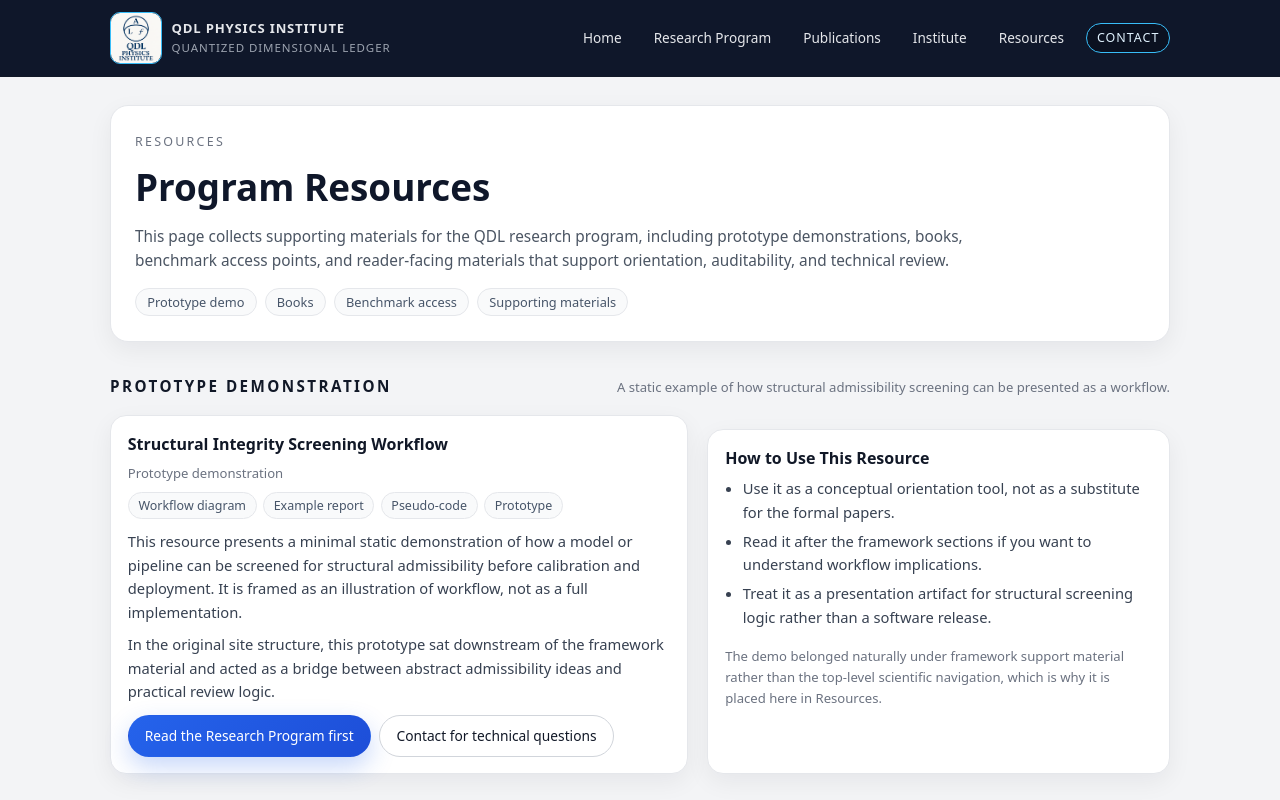
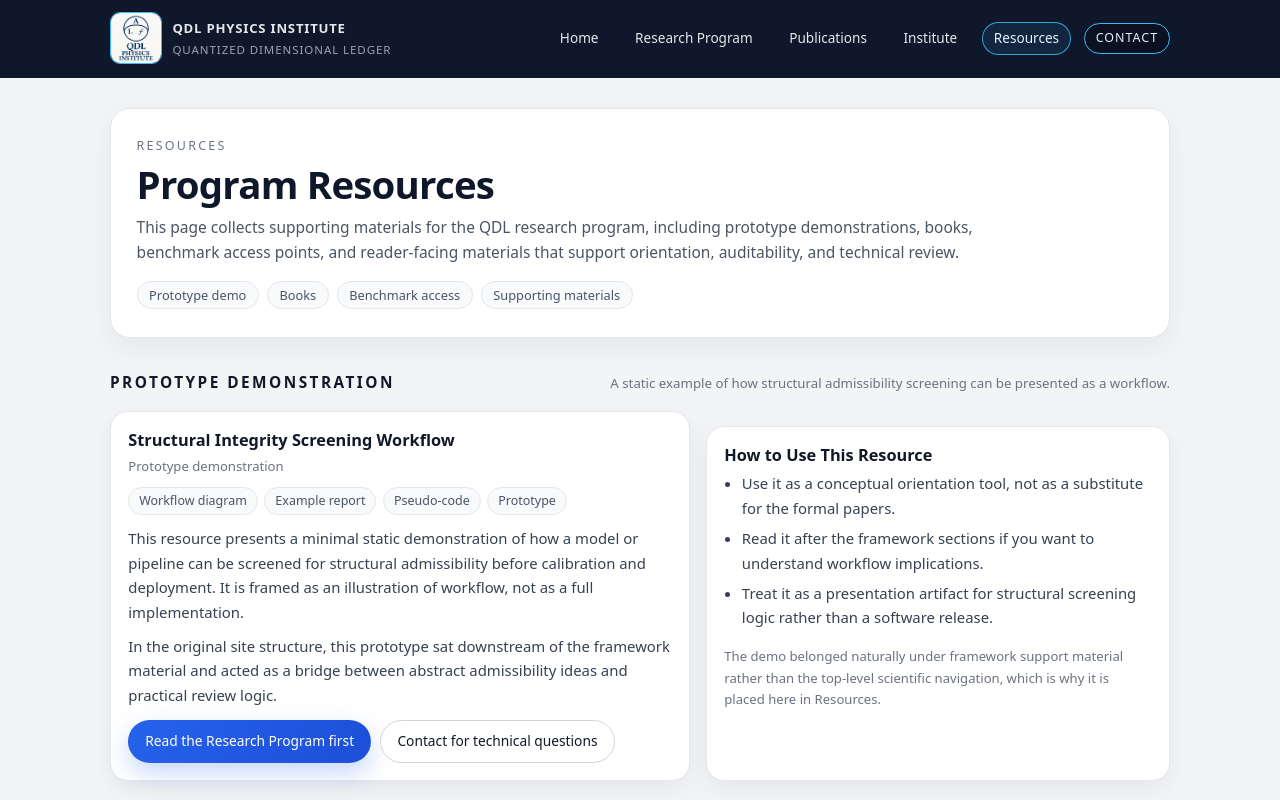
Before and after one commit to jamesbourassa/index.html, a plain HTML site: page resources.html in a window 1280 px wide. Shown: the top 800 px of the page. Drawn offline with Linux system fonts and the light colour scheme.

Commit message:
Update resources.html

```diff
--- a/resources.html
+++ b/resources.html
@@ -13,16 +13,18 @@
   --border-soft:#e5e7eb;
   --text-main:#0f172a;
   --text-soft:#6b7280;
+  --text-muted:#475569;
   --accent:#2563eb;
   --accent-soft:#eff6ff;
 }
 *{box-sizing:border-box;margin:0;padding:0;}
+html{scroll-behavior:smooth;}
 body{
   font-family:system-ui,-apple-system,BlinkMacSystemFont,"Segoe UI",sans-serif;
   background:var(--bg-page);
   color:var(--text-main);
   -webkit-font-smoothing:antialiased;
-  line-height:1.6;
+  line-height:1.65;
 }
 a{color:#0369a1;text-decoration:none;}
 a:hover{text-decoration:underline;}
@@ -37,7 +39,7 @@ header{
 .nav{
   max-width:1100px;
   margin:0 auto;
-  padding:.75rem 1.25rem;
+  padding:.78rem 1.25rem;
   display:flex;
   align-items:center;
   justify-content:space-between;
@@ -47,7 +49,7 @@ header{
 .logo{
   display:flex;
   align-items:center;
-  gap:.6rem;
+  gap:.65rem;
 }
 .logo-icon{
   width:52px;
@@ -67,7 +69,7 @@ header{
   display:block;
 }
 .logo-text-main{
-  font-weight:600;
+  font-weight:650;
   letter-spacing:.06em;
   text-transform:uppercase;
   font-size:.82rem;
@@ -87,18 +89,24 @@ header{
 }
 .nav-links a{
   color:#e5e7eb;
-  padding:.25rem .6rem;
+  padding:.28rem .68rem;
   border-radius:999px;
+  border:1px solid transparent;
 }
 .nav-links a:hover{
   background:#111827;
   text-decoration:none;
 }
+.nav-active{
+  border-color:rgba(56,189,248,.85) !important;
+  background:rgba(56,189,248,.10) !important;
+  color:#e0f2fe !important;
+}
 .nav-cta{
-  border:1px solid #38bdf8;
+  border:1px solid #38bdf8 !important;
   background:#0b1120;
   color:#e0f2fe !important;
-  padding:.3rem .85rem;
+  padding:.32rem .88rem;
   border-radius:999px;
   text-transform:uppercase;
   letter-spacing:.08em;
@@ -107,15 +115,15 @@ header{
 main{
   max-width:1100px;
   margin:0 auto;
-  padding:1.75rem 1.25rem 3rem;
+  padding:1.85rem 1.25rem 3.2rem;
 }
 .hero{
   margin-bottom:1.8rem;
   background:var(--bg-card);
-  border-radius:18px;
+  border-radius:20px;
   border:1px solid var(--border-soft);
-  box-shadow:0 8px 24px rgba(15,23,42,.06);
-  padding:1.6rem 1.5rem;
+  box-shadow:0 10px 28px rgba(15,23,42,.06);
+  padding:1.7rem 1.6rem;
 }
 .hero-kicker{
   text-transform:uppercase;
@@ -125,14 +133,16 @@ main{
   margin-bottom:.4rem;
 }
 .hero-title{
-  font-size:clamp(1.9rem,3vw,2.3rem);
-  margin-bottom:.5rem;
+  font-size:clamp(2rem,3vw,2.45rem);
+  line-height:1.14;
+  margin-bottom:.52rem;
+  letter-spacing:-0.02em;
 }
 .hero-sub{
-  font-size:.96rem;
+  font-size:.97rem;
   color:#4b5563;
-  max-width:52rem;
-  margin-bottom:.9rem;
+  max-width:54rem;
+  margin-bottom:.95rem;
 }
 .hero-meta{
   display:flex;
@@ -141,11 +151,11 @@ main{
   font-size:.8rem;
 }
 .hero-chip{
-  padding:.15rem .7rem;
+  padding:.16rem .72rem;
   border-radius:999px;
   border:1px solid #e5e7eb;
   background:#f9fafb;
-  color:#475569;
+  color:var(--text-muted);
 }
 .section{
   margin-top:2rem;
@@ -159,20 +169,20 @@ main{
   margin-bottom:1rem;
 }
 .section-title{
-  font-size:.95rem;
+  font-size:.96rem;
   text-transform:uppercase;
   letter-spacing:.16em;
   color:#111827;
 }
 .section-kicker{
-  font-size:.82rem;
+  font-size:.83rem;
   color:var(--text-soft);
   max-width:40rem;
 }
 .grid-2{
   display:grid;
   grid-template-columns:minmax(0,1.25fr) minmax(0,1fr);
-  gap:1.2rem;
+  gap:1rem;
 }
 .grid-3{
   display:grid;
@@ -182,60 +192,64 @@ main{
 @media (max-width:980px){
   .grid-3{grid-template-columns:1fr;}
 }
-@media (max-width:880px){
+@media (max-width:900px){
   .grid-2{grid-template-columns:1fr;}
 }
 .card{
   background:var(--bg-card);
-  border-radius:16px;
+  border-radius:18px;
   border:1px solid var(--border-soft);
-  padding:1rem 1.05rem;
+  padding:1.05rem 1.08rem;
   box-shadow:0 8px 24px rgba(15,23,42,.06);
-  font-size:.92rem;
+  font-size:.93rem;
   color:#374151;
 }
 .card + .card{
-  margin-top:.9rem;
+  margin-top:.95rem;
 }
 .card-title{
-  font-size:1rem;
+  font-size:1.02rem;
   font-weight:650;
   margin-bottom:.35rem;
   color:#111827;
+  line-height:1.35;
 }
 .card-meta{
   font-size:.82rem;
   color:var(--text-soft);
-  margin-bottom:.55rem;
+  margin-bottom:.58rem;
 }
 .card p{
-  margin-bottom:.55rem;
+  margin-bottom:.58rem;
+}
+.card p:last-child{
+  margin-bottom:0;
 }
 .pill-row{
   display:flex;
   flex-wrap:wrap;
-  gap:.4rem;
-  margin:.2rem 0 .7rem;
+  gap:.42rem;
+  margin:.16rem 0 .72rem;
 }
 .pill{
   border-radius:999px;
-  padding:.14rem .6rem;
+  padding:.15rem .62rem;
   border:1px solid #e5e7eb;
   background:#f9fafb;
-  color:#475569;
+  color:var(--text-muted);
   font-size:.78rem;
 }
 .btn-row{
   display:flex;
   flex-wrap:wrap;
-  gap:.55rem;
-  margin-top:.7rem;
+  gap:.58rem;
+  margin-top:.78rem;
 }
 .btn{
   display:inline-flex;
   align-items:center;
   justify-content:center;
-  padding:.55rem 1rem;
+  padding:.58rem 1rem;
   border-radius:999px;
   border:1px solid transparent;
   font-size:.86rem;
@@ -293,6 +307,7 @@ footer{
   padding:1.2rem 1.25rem 1.8rem;
   font-size:.8rem;
   color:#6b7280;
+  background:#f9fafb;
 }
 .footer-grid{
   max-width:1100px;
@@ -324,7 +339,7 @@ footer{
       <a href="research.html">Research Program</a>
       <a href="publications.html">Publications</a>
       <a href="institute.html">Institute</a>
-      <a href="resources.html">Resources</a>
+      <a href="resources.html" class="nav-active">Resources</a>
       <a href="contact.html" class="nav-cta">Contact</a>
     </nav>
   </div>
```
